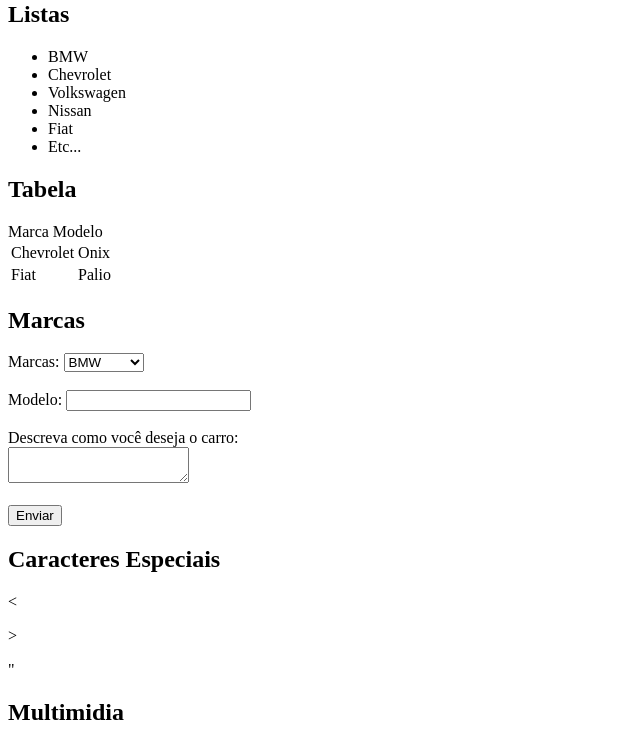
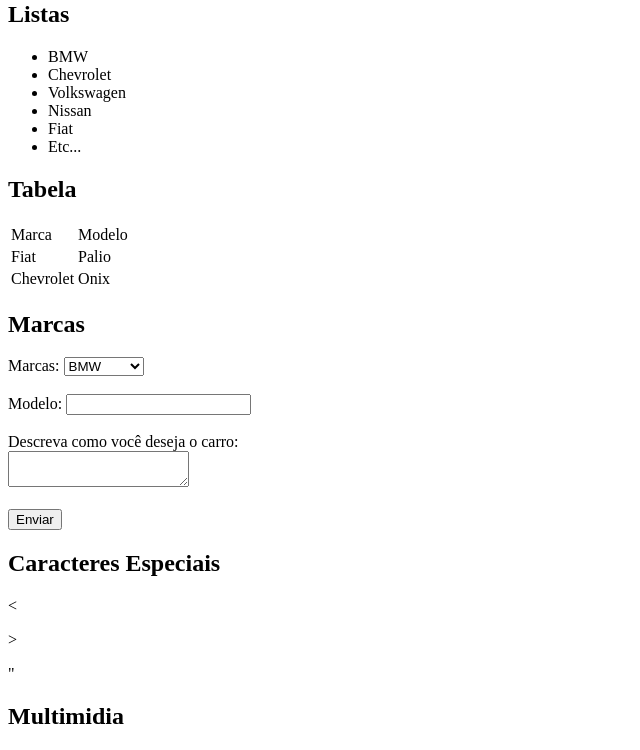
Before and after one commit to Luiz-F3lipe/AprendendoFrontEnd, a plain HTML site: page exaula1/aula1Ex03.html in a window 1280 px wide. Shown: the part 79-829 px from the top of the page, without its empty margins (0-640 px from the left). Drawn offline with Linux system fonts and the light colour scheme.

Commit message:
Exercicio 03 concluido

```diff
--- a/aula1Ex03.html
+++ b/exaula1/aula1Ex03.html
@@ -23,14 +23,16 @@
         <h2>Tabela</h2>
         <table>
             <tr>
-                Marca
+                <td>Marca</td>
+                <td>Modelo</td>
+            </tr>
+            <tr>
+                <td>Fiat</td>
+                <td>Palio</td>
+            </tr>
+            <tr>
                 <td>Chevrolet</td>
                 <td>Onix</td>
-            </tr>
-            <tr>
-                Modelo
-                <td>Fiat</td>
-                <td>Palio</td>
             </tr>
         </table>
     </div>
```
Also changed, not shown: 1 other file.
